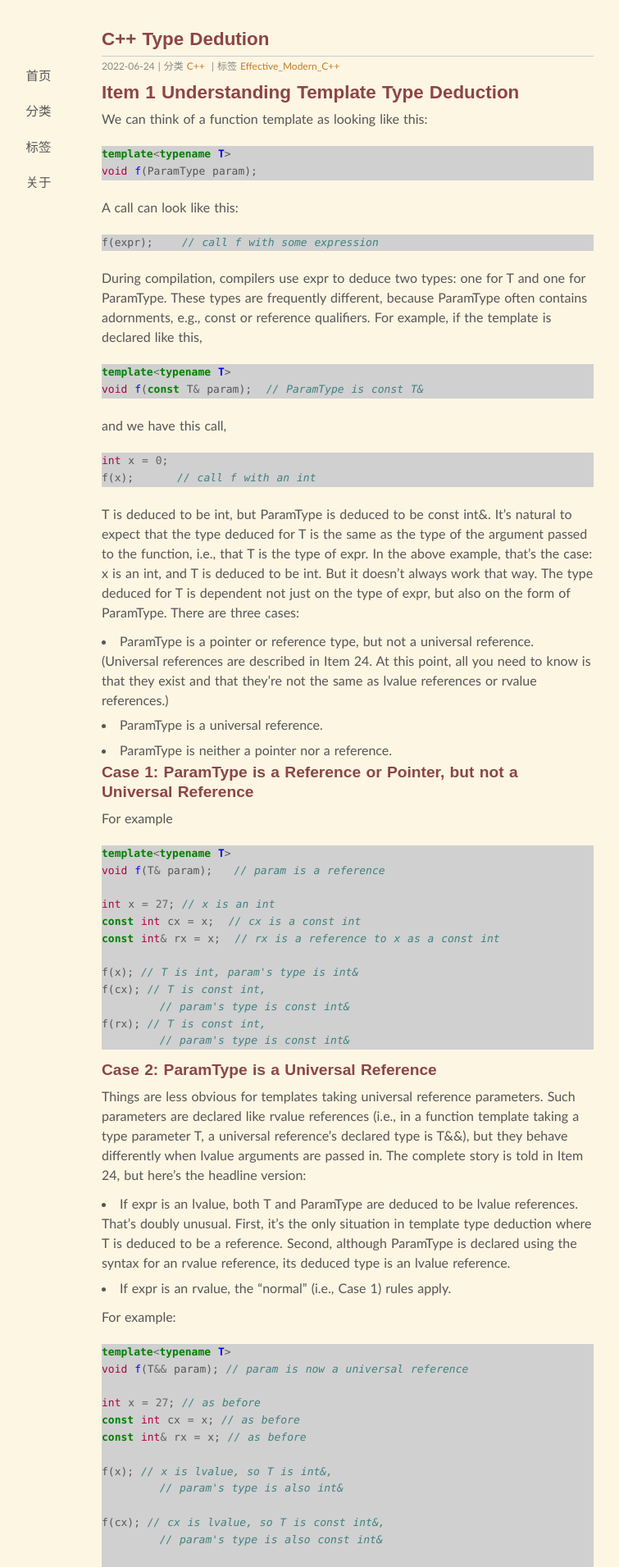
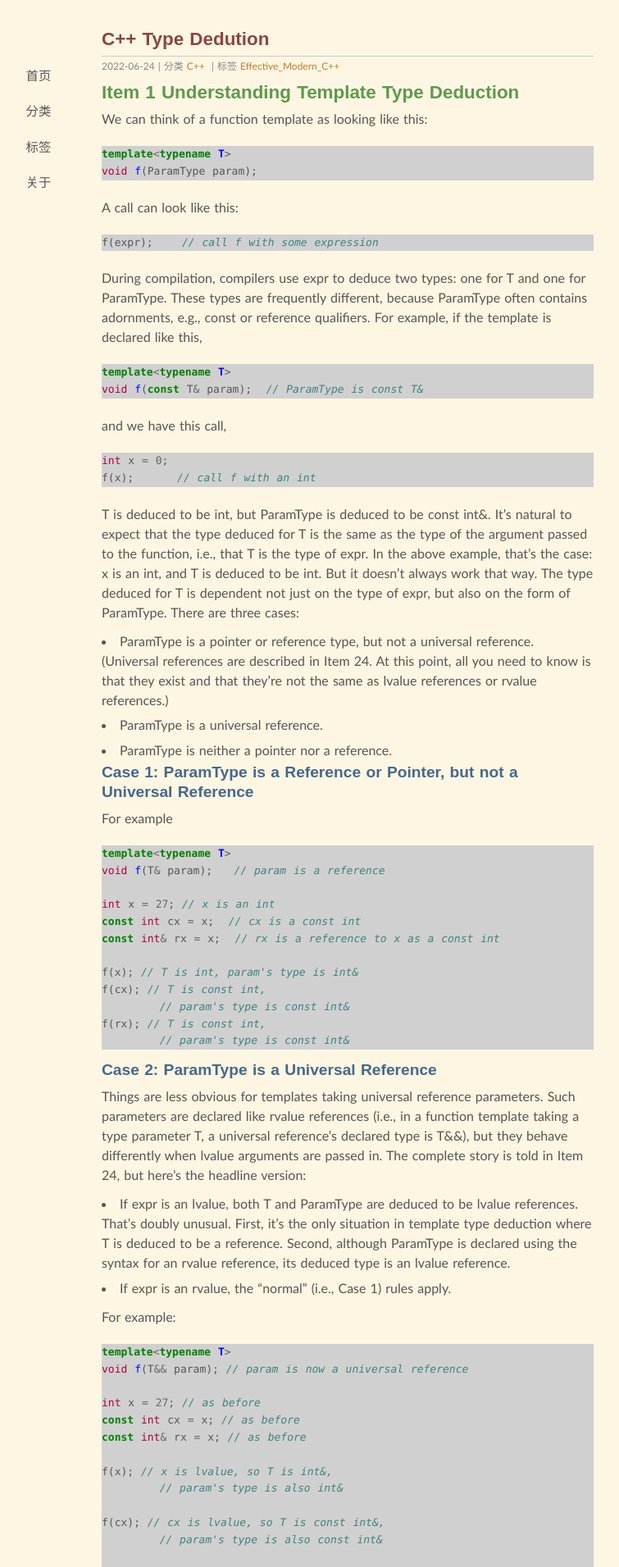
Before and after one commit to SaltyFish123/SaltyFish123.github.io, a Jekyll site: the page built from _posts/2022-06-24-c++_type_dedution.md, in a window 1280 px wide. Shown: the top 1911 px of the page at 82% size, without its empty margins (216-971 px from the left). Built offline with Jekyll 4.4.1, drawn with Linux system fonts in a browser that asks for light colours; comment, search, counter and statistics services are not loaded.

Commit message:
Modify post headers colors

```diff
--- a/media/css/style.css
+++ b/media/css/style.css
@@ -53,9 +53,9 @@ nav a{display:block;padding:.7em 1em;color:#575555;}
 nav a:hover{background-color:#8b4545;text-decoration:none;color:#f9f9f9;-webkit-transition:color .2s linear;}
 .post{padding:.5em 0em;}
 h1{font-family:"Cuprum","Hiragino Sans GB","Microsoft YaHei",sans-serif;font-size:1.6em;color:#8b4545;}
-h2{font-family:"Cuprum","Hiragino Sans GB","Microsoft YaHei",sans-serif;font-size:1.4em;color:#8b4545;}
-h3{font-family:"Cuprum","Hiragino Sans GB","Microsoft YaHei",sans-serif;font-size:1.2em;color:#8b4545;}
-h4{font-family:"Cuprum","Hiragino Sans GB","Microsoft YaHei",sans-serif;font-size:1em;color:#8b4545;}
+h2{font-family:"Cuprum","Hiragino Sans GB","Microsoft YaHei",sans-serif;font-size:1.4em;color:#5f994b;}
+h3{font-family:"Cuprum","Hiragino Sans GB","Microsoft YaHei",sans-serif;font-size:1.2em;color:#45688b;}
+h4{font-family:"Cuprum","Hiragino Sans GB","Microsoft YaHei",sans-serif;font-size:1em;color:#74458b;}
 pre,code{font-family:Menlo,"Andale Mono",Consolas,"Courier New",Monaco,monospace;font-size:13px;}
 code{background-color:#D0D0D0;}
 embed,object,iframe{display:block;margin:4px auto;}
```
